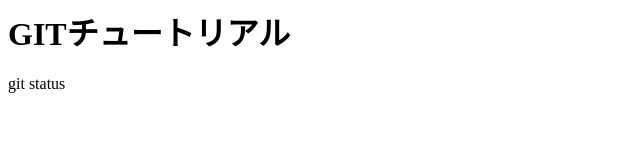
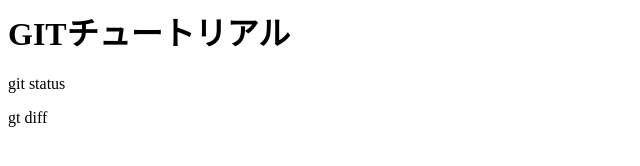
Before and after one commit to Masashi252595/git_tutorial, a plain HTML site: page index.html in a window 1280 px wide. Shown: the full height of the page, 0-640 px from the left. Drawn offline with Linux system fonts and the light colour scheme.

Commit message:
git diff 追記

```diff
--- a/index.html
+++ b/index.html
@@ -1,2 +1,3 @@
 <h1>GITチュートリアル</h1>
 <p>git status</p>
+<p>gt diff</p>
```
